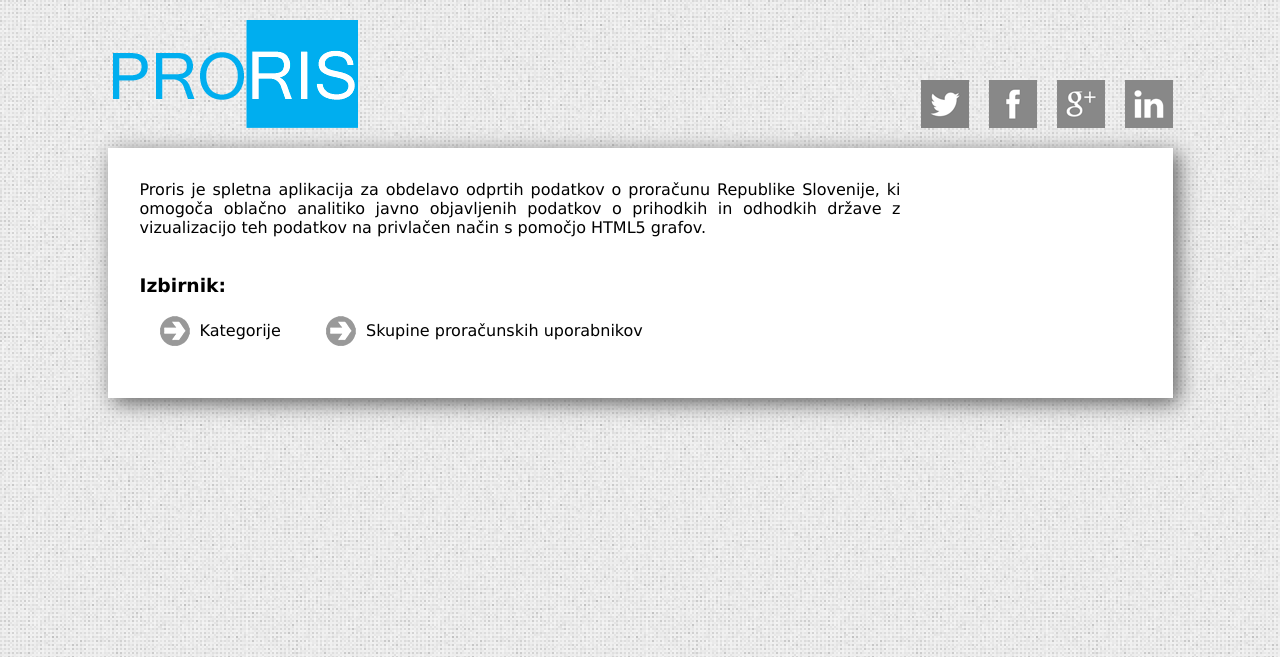
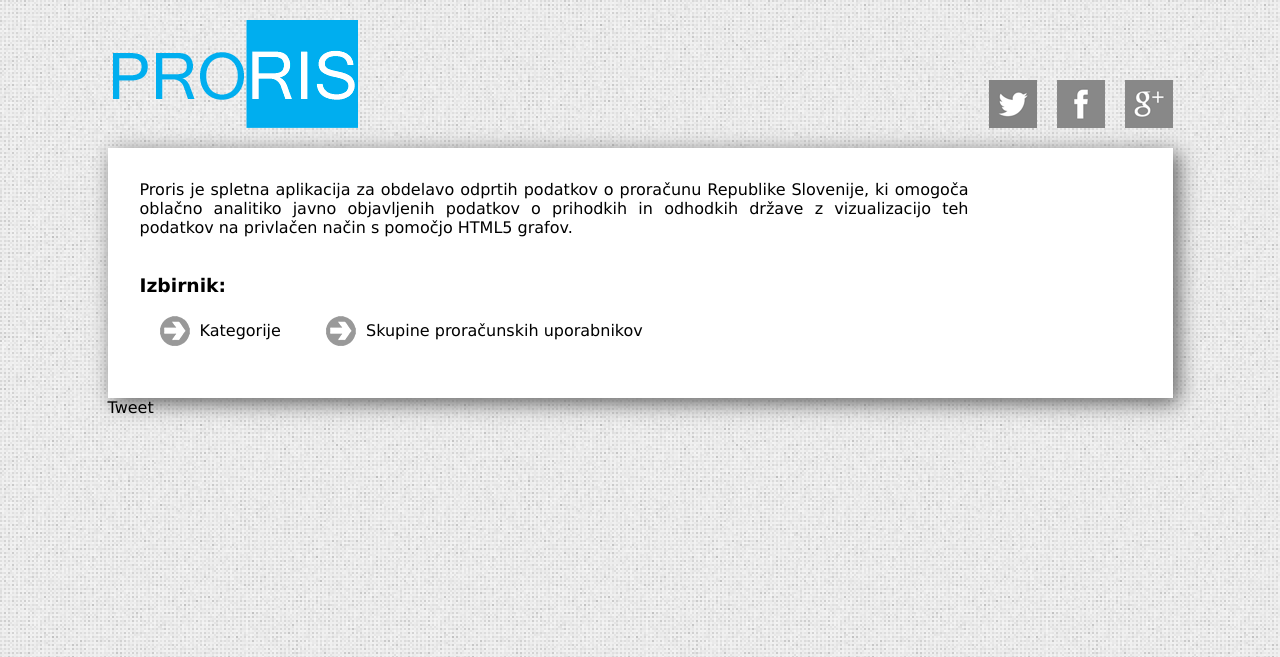
Before and after one commit to jank0s/proris, a Django app: page / in a window 1280 px wide. Shown: the top 657 px of the page. Run offline with Django 3.2, Linux system fonts and the light colour scheme; some libraries are stand-ins or nearby versions.

Commit message:
Social buttons added

```diff
--- a/webapp/templates/webapp/index.html
+++ b/webapp/templates/webapp/index.html
@@ -6,13 +6,31 @@
     <div class="container">
         <div id="header" >
 			<a href="#"><div class="logo" title="PRORIS"></div></a>
-			<a href="http://www.linkedin.com/profile/view?id=256085141&trk=hb_tab_pro_top" title="LinkedIn" target="_blank"><div class="social-slide linkedin"></div></a>
-			<a href="https://plus.google.com/u/0/107682556428991550494/posts" title="Google Plus" target="_blank"><div class="social-slide google"></div></a>
-			<a href="https://www.facebook.com/pr0ris" title="Facebook" target="_blank"><div class="social-slide facebook"></div></a>
-			<a href="https://twitter.com/proris2" title="Twitter" target="_blank"><div class="social-slide twitter"></div></a>
+			<a href="https://plus.google.com/share?url=http://proris.k0s.si/" title="Google Plus" target="_blank"><div class="social-slide google"></div></a>
+			<a href="http://www.facebook.com/sharer.php?u=http://proris.k0s.si/" title="Facebook" target="_blank"><div class="social-slide facebook"></div></a>
+            <a href="http://twitter.com/intent/tweet?source=sharethiscom&text=Oglej si slovenski proračun&url=http://proris.k0s.si/" title="Twitter" target="_blank"><div class="social-slide twitter"></div></a>
         </div><!-- end header-->
         <div ng-view id="content"></div>
         <div id="footer">
+            <div id="fb-root"></div>
+            <script>(function(d, s, id) {
+                var js, fjs = d.getElementsByTagName(s)[0];
+                if (d.getElementById(id)) return;
+                js = d.createElement(s); js.id = id;
+                js.src = "//connect.facebook.net/en_GB/all.js#xfbml=1";
+                fjs.parentNode.insertBefore(js, fjs);
+            }(document, 'script', 'facebook-jssdk'));</script>
+            <div class="fb-like" data-href="http://proris.k0s.si/" data-send="true" data-width="450" data-show-faces="true"></div>
+            <a href="https://twitter.com/share" class="twitter-share-button" data-url="http://proris.k0s.si/" data-text="Oglej si slovenski proračun">Tweet</a>
+            <script>!function(d,s,id){var js,fjs=d.getElementsByTagName(s)[0],p=/^http:/.test(d.location)?'http':'https';if(!d.getElementById(id)){js=d.createElement(s);js.id=id;js.src=p+'://platform.twitter.com/widgets.js';fjs.parentNode.insertBefore(js,fjs);}}(document, 'script', 'twitter-wjs');</script>
+            <div class="g-plus" data-action="share"></div>
+            <script type="text/javascript">
+                (function() {
+                    var po = document.createElement('script'); po.type = 'text/javascript'; po.async = true;
+                    po.src = 'https://apis.google.com/js/plusone.js';
+                    var s = document.getElementsByTagName('script')[0]; s.parentNode.insertBefore(po, s);
+                })();
+            </script>
         </div><!-- end footer-->
     </div>
 {% endblock %}
```
Also changed, not shown: 1 other file.
